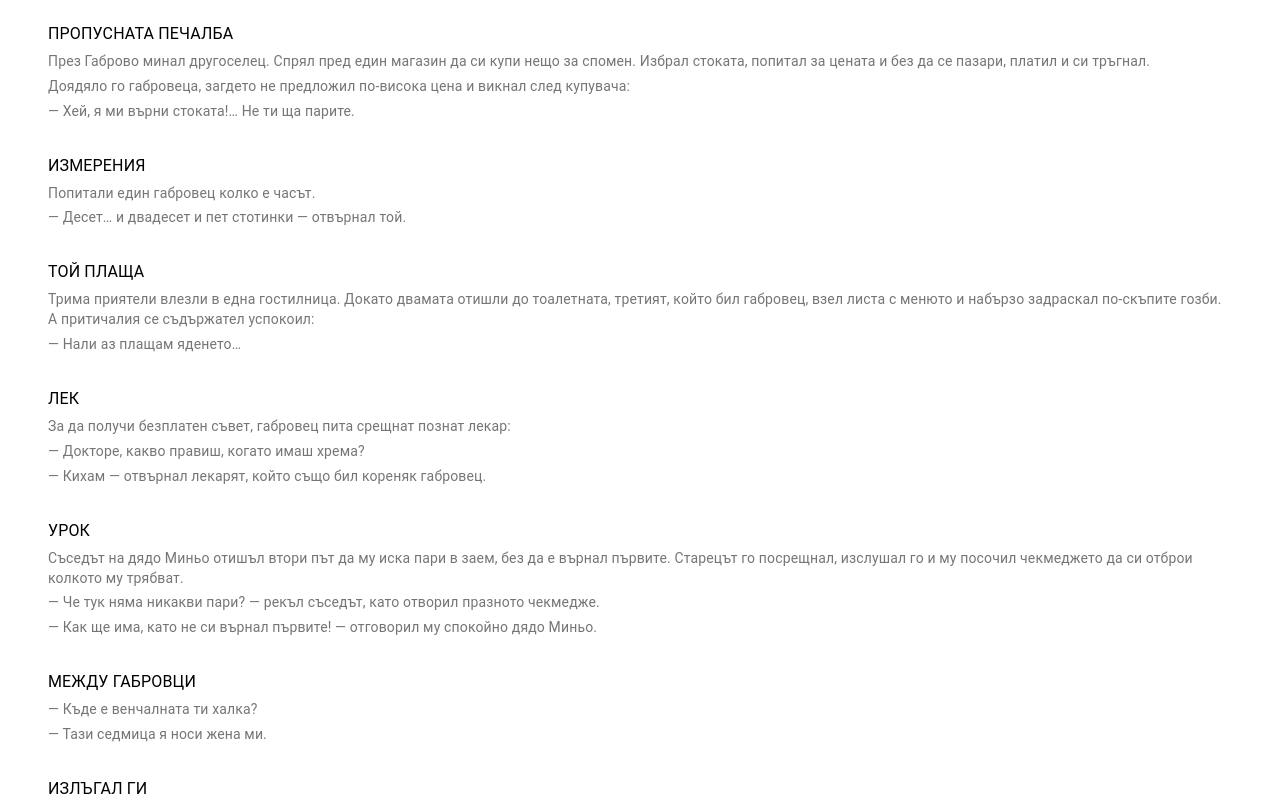
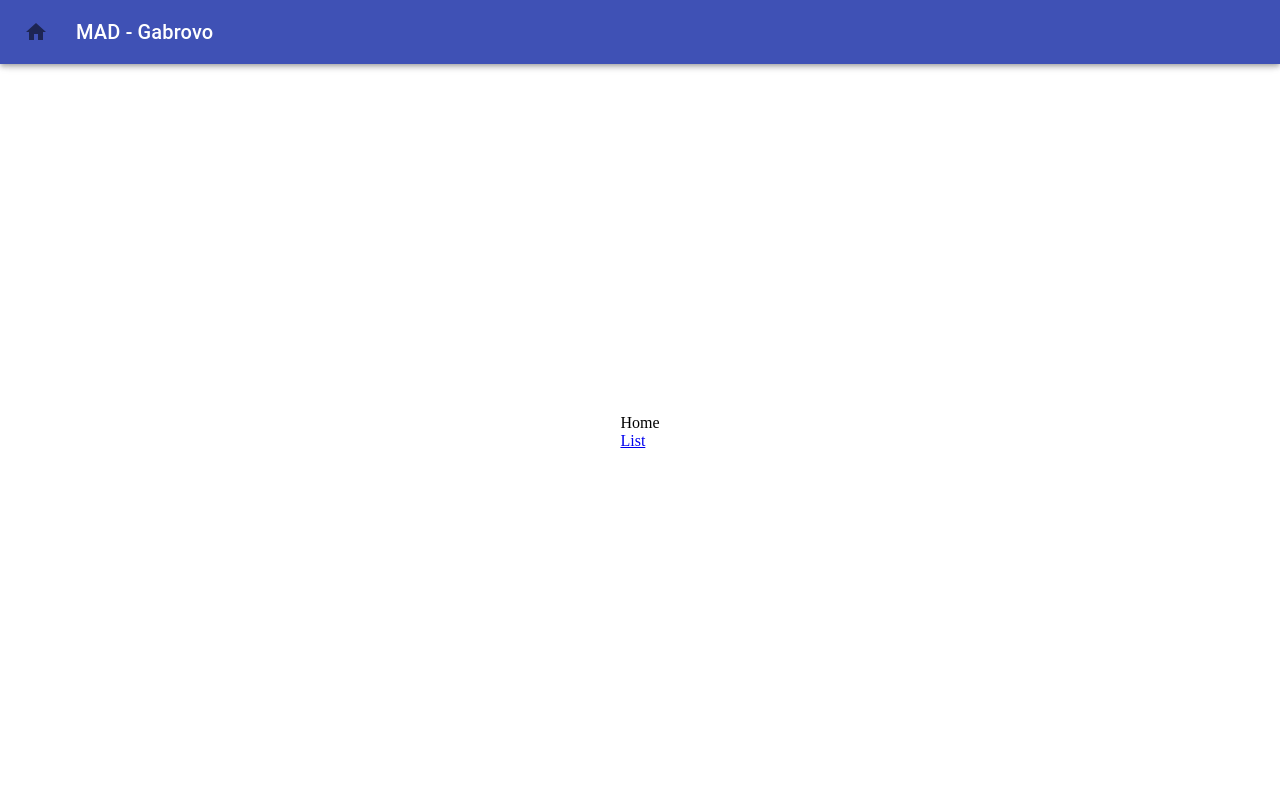
Before and after one commit to spectatora/Gabrovo-humour, a React (Create React App) app in the folder js/: page / in a window 1280 px wide. Shown: the top 800 px of the page. Built offline with nearby package versions, Linux system fonts and the light colour scheme.

Commit message:
router, layout and navigation

```diff
--- a/js/package.json
+++ b/js/package.json
@@ -11,6 +11,7 @@
     "@testing-library/user-event": "^12.2.0",
     "react": "^16.14.0",
     "react-dom": "^16.14.0",
+    "react-router-dom": "^5.2.0",
     "react-scripts": "4.0.0",
     "web-vitals": "^0.2.4"
   },
--- a/js/src/App.js
+++ b/js/src/App.js
@@ -1,46 +1,32 @@
 // React import can be skipped in the future react versions.
-import React, { useState } from 'react';
-// Material UI imports
-import { makeStyles } from '@material-ui/core/styles';
-import Container from '@material-ui/core/Container';
-import Grid from '@material-ui/core/Grid';
+import React from 'react';
+import {
+  BrowserRouter as Router,
+  Switch,
+  Route,
+  Redirect,
+} from 'react-router-dom';
 // Application imports
-import JokesPage from './components/JokesPage';
+import Layout from './components/Layout';
+import Home from './scenes/Home';
+import Jokes from './scenes/Jokes';
 
-const useStyles = makeStyles((theme) => ({
-  container: { minHeight: 'calc(100vh - 48px)' },
-}));
-
-function App() {
-  const [pages, setPages] = useState(1);
-  const classes = useStyles();
-
-  // console.debug('render app', pages);
-
-  // prepare 1..pages array
-  const pagesArray = Array.from({ length: pages }, (v, k) => k + 1);
-
+export default function App() {
   return (
-    <Container>
-      <Grid
-        container
-        justify="center"
-        alignItems="center"
-        className={classes.container}
-      >
-        <Grid item>
-          {pagesArray.map((page) => (
-            <JokesPage
-              key={page}
-              page={page}
-              setPages={setPages}
-              isLast={pagesArray.length === page}
-            />
-          ))}
-        </Grid>
-      </Grid>
-    </Container>
+    <Router>
+      <Layout>
+        <Switch>
+          <Route exact path="/">
+            <Home />
+          </Route>
+          <Route path="/jokes">
+            <Jokes />
+          </Route>
+          <Route>
+            <Redirect to="/" />
+          </Route>
+        </Switch>
+      </Layout>
+    </Router>
   );
 }
-
-export default App;
--- /dev/null
+++ b/js/src/components/Layout.js
@@ -0,0 +1,56 @@
+// React import can be skipped in the future react versions.
+import React from 'react';
+import { Link } from 'react-router-dom';
+// Material UI imports
+import { makeStyles } from '@material-ui/core/styles';
+import AppBar from '@material-ui/core/AppBar';
+import Toolbar from '@material-ui/core/Toolbar';
+import IconButton from '@material-ui/core/IconButton';
+import Typography from '@material-ui/core/Typography';
+import HomeIcon from '@material-ui/icons/Home';
+import Container from '@material-ui/core/Container';
+import Grid from '@material-ui/core/Grid';
+// Should always be last from material imports
+import Box from '@material-ui/core/Box';
+
+const useStyles = makeStyles((theme) => ({
+  homeLink: { marginRight: theme.spacing(2) },
+  title: { flexGrow: 1 },
+  container: {
+    flexGrow: 1,
+    display: 'flex',
+    paddingTop: theme.spacing(2),
+    paddingBottom: theme.spacing(2),
+  },
+}));
+
+export default function Layout({ children }) {
+  const classes = useStyles();
+
+  return (
+    <Box display="flex" flexDirection="column" minHeight="100vh">
+      <AppBar position="fixed">
+        <Toolbar>
+          <IconButton
+            edge="start"
+            aria-label="Home"
+            component={Link}
+            to="/"
+            className={classes.homeLink}
+          >
+            <HomeIcon />
+          </IconButton>
+          <Typography variant="h6" className={classes.title}>
+            MAD - Gabrovo
+          </Typography>
+        </Toolbar>
+      </AppBar>
+      <Toolbar />
+      <Container className={classes.container}>
+        <Grid container justify="center" alignItems="center">
+          <Grid item>{children}</Grid>
+        </Grid>
+      </Container>
+    </Box>
+  );
+}
--- /dev/null
+++ b/js/src/index.css
@@ -0,0 +1,3 @@
+body {
+  margin: 0;
+}
--- a/js/src/index.js
+++ b/js/src/index.js
@@ -2,6 +2,7 @@ import React from 'react';
 import ReactDOM from 'react-dom';
 import App from './App';
 import reportWebVitals from './reportWebVitals';
+import './index.css';
 
 // FIXME: <React.StrictMode> - removed because cause double rendering in development environment
 ReactDOM.render(<App />, document.getElementById('root'));
--- /dev/null
+++ b/js/src/scenes/Home/index.js
@@ -0,0 +1,11 @@
+import { Link } from 'react-router-dom';
+
+export default function Home() {
+  return (
+    <>
+      Home
+      <br />
+      <Link to="/jokes">List</Link>
+    </>
+  );
+}
--- /dev/null
+++ b/js/src/scenes/Jokes/index.js
@@ -0,0 +1,20 @@
+// React import can be skipped in the future react versions.
+import React, { useState } from 'react';
+// Application imports
+import Page from './components/Page';
+
+export default function Jokes() {
+  const [pages, setPages] = useState(1);
+
+  // prepare 1..pages array
+  const pagesArray = Array.from({ length: pages }, (v, k) => k + 1);
+
+  return pagesArray.map((page) => (
+    <Page
+      key={page}
+      page={page}
+      setPages={setPages}
+      isLast={pagesArray.length === page}
+    />
+  ));
+}
```
Also changed, not shown: js/src/scenes/Jokes/components/Page.js (renamed from js/src/components/JokesPage.js, +4 -6 lines), 1 other file (tests, documents, lock files or other folders).
